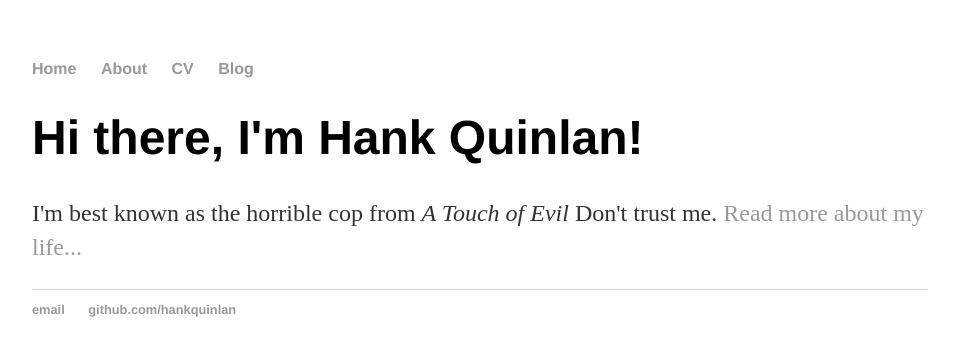
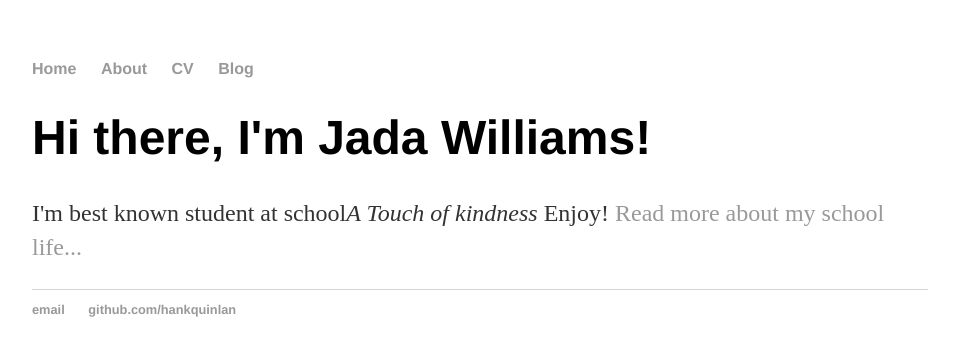
Before and after one commit to jadaw6409/jadaw6409.github.io, a Jekyll site: the page built from index.html, in a window 1280 px wide. Shown: the top 356 px of the page, without its empty margins (160-1115 px from the left). Built offline with Jekyll 4.4.1, drawn with Linux system fonts in a browser that asks for light colours.

Commit message:
Update index.html

```diff
--- a/index.html
+++ b/index.html
@@ -3,6 +3,6 @@ layout: default
 title: Jada Williams, Student
 ---
 <div class="blurb">
-	<h1>Hi there, I'm Hank Quinlan!</h1>
-	<p>I'm best known as the horrible cop from <em>A Touch of Evil</em> Don't trust me. <a href="/about">Read more about my life...</a></p>
+	<h1>Hi there, I'm Jada Williams!</h1>
+	<p>I'm best known student at school<em>A Touch of kindness</em> Enjoy! <a href="/about">Read more about my school life...</a></p>
 </div><!-- /.blurb -->
```
